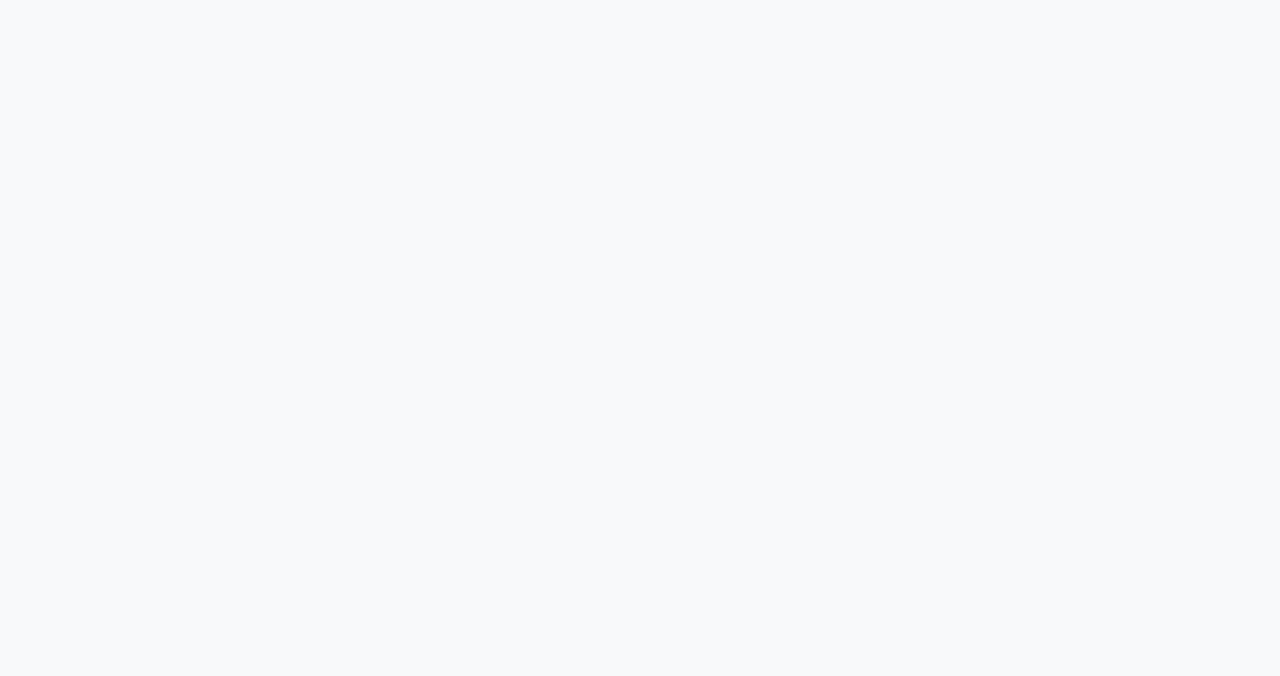
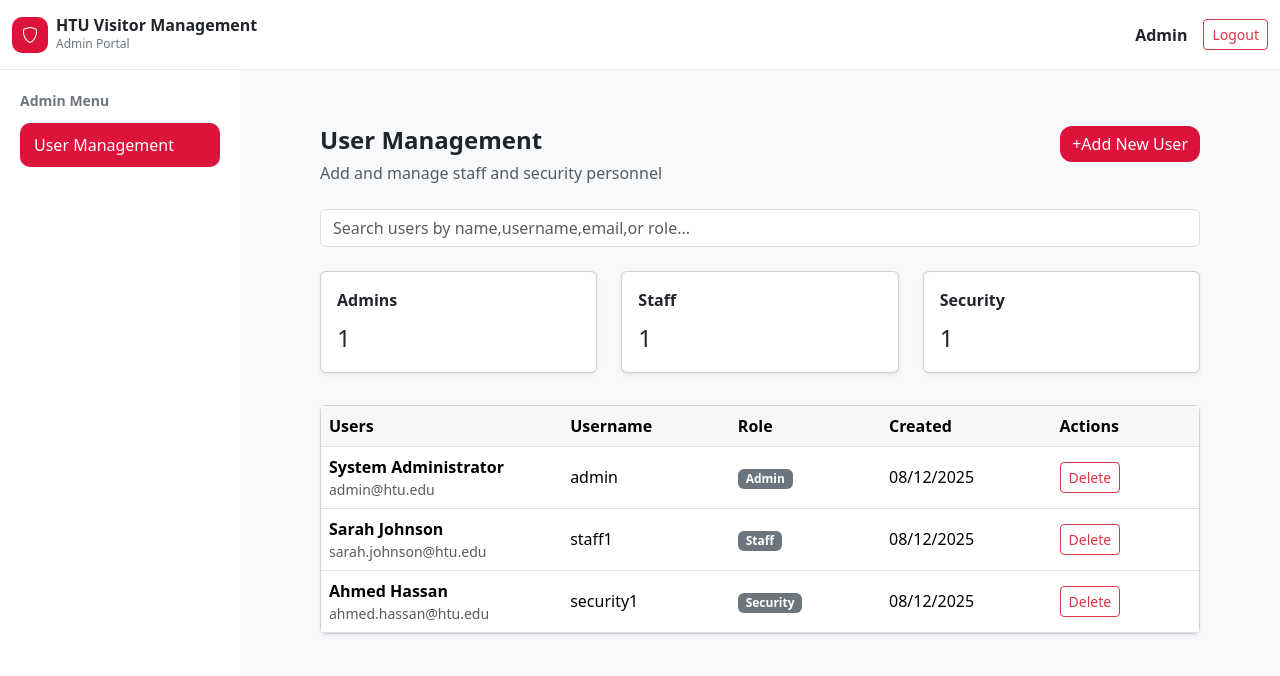
Before and after one commit to elshairaya/Final-FrontEnd, a React (Vite) app: page /admin in a window 1280 px wide. Before the commit this address had no page. Shown: the top 676 px of the page. Built offline with nearby package versions, Linux system fonts and the light colour scheme.

Commit message:
Admin dashboard is added

```diff
--- a/package.json
+++ b/package.json
@@ -13,6 +13,7 @@
     "bootstrap": "^5.3.8",
     "bootstrap-icons": "^1.13.1",
     "react": "^19.2.0",
+    "react-bootstrap": "^2.10.10",
     "react-dom": "^19.2.0",
     "react-router-dom": "^7.10.1"
   },
--- a/src/App.jsx
+++ b/src/App.jsx
@@ -1,13 +1,16 @@
 import { BrowserRouter, Routes, Route, Navigate } from "react-router-dom";
 
-import Login from "./Components/Login";
-
+import Login from "./pages/Login";
+import AdminDashboard from "./Pages/AdminDashboard";
 
 function App() {
   return (
     <BrowserRouter>
       <Routes>
-        <Route path="/" element={<Login />} />
+        <Route path="/login" element={<Login />} />
+        <Route path="/admin" element={<AdminDashboard />} />
+
+        <Route path="*" element={<Navigate to="/login" />} />
       </Routes>
     </BrowserRouter>
   );
--- /dev/null
+++ b/src/Components/Sidebar.jsx
@@ -0,0 +1,19 @@
+import { NavLink } from "react-router-dom";
+import "../Styles/Sidebar.css";
+
+const Sidebar=()=>{
+    return(
+      <div className="sidebar">
+        <div className="sidebar-title">Admin Menu</div>
+            <NavLink
+            to="/admin" className={({isActive}) =>
+            isActive ? "sidebar-link active": "sidebar-link"
+            }
+            >
+              User Management
+            </NavLink>
+      </div>
+
+    );
+}
+export default Sidebar;
--- /dev/null
+++ b/src/Components/TopNavbar.jsx
@@ -0,0 +1,35 @@
+import { Navbar, Container, Button } from "react-bootstrap";
+import "../Styles/TopNavbar.css";
+
+const TopNavbar = () => {
+  const loggedInUser = "Admin"; // later from backend
+
+  return (
+    <Navbar className="top-navbar" expand="lg">
+      <Container fluid className="d-flex align-items-center">
+
+        <div className="brand-block d-flex align-items-center gap-2">
+          <div className="logo-box">
+            <i className="bi bi-shield"></i>
+          </div>
+
+          <div className="brand-text">
+            <div className="system-title">HTU Visitor Management</div>
+            <div className="system-subtitle">Admin Portal</div>
+          </div>
+        </div>
+
+        <div className="ms-auto d-flex align-items-center gap-3">
+          <div className="user-name">{loggedInUser}</div>
+
+          <Button variant="outline-danger" size="sm">
+            Logout
+          </Button>
+        </div>
+
+      </Container>
+    </Navbar>
+  );
+};
+
+export default TopNavbar;
--- /dev/null
+++ b/src/Pages/AdminDashboard.jsx
@@ -0,0 +1,140 @@
+import TopNavbar from "../Components/TopNavbar";
+import Sidebar from "../Components/Sidebar";
+import { useState } from "react";
+
+
+import { Card, Table, Button, Form, Row, Col, Badge } from "react-bootstrap";
+import "../Styles/AdminDashboard.css";
+const AdminDashboard=()=>{
+      // Dummy users data (frontend only)
+const [users, setUsers] = useState([
+    {
+      name: "System Administrator",
+      email: "admin@htu.edu",
+      username: "admin",
+      role: "Admin",
+      created: "08/12/2025",
+    },
+    {
+      name: "Sarah Johnson",
+      email: "sarah.johnson@htu.edu",
+      username: "staff1",
+      role: "Staff",
+      created: "08/12/2025",
+    },
+    {
+      name: "Ahmed Hassan",
+      email: "ahmed.hassan@htu.edu",
+      username: "security1",
+      role: "Security",
+      created: "08/12/2025",
+    },
+  ]);
+  const handleDelete = (username) => {
+  const confirmDelete = window.confirm(
+    "Are you sure you want to delete this user?"
+  );
+
+  if (!confirmDelete) return;
+
+  setUsers((prevUsers) =>
+    prevUsers.filter((user) => user.username !== username)
+  );
+};
+
+    return(
+        <>
+        <TopNavbar/>
+        <div className="admin-dashboard">
+            <Sidebar/>
+            <main className="admin-content">
+  <div className="admin-inner px-3 px-md-4 px-lg-5 py-3 py-md-4">
+            <div className="admin-header">
+                <div>
+            <h4 className="fw-bold">User Management</h4>
+            <p className="text-muted mb-0">
+                Add and manage staff and security personnel
+            </p>
+            </div>
+            <Button variant="primary">
+                +Add New User
+            </Button>
+            </div>
+            <Form.Control
+            type="text"
+            placeholder="Search users by name,username,email,or role..."
+            className="mb-4"
+            />
+            <Row className="stats-row">
+                <Col md={4}>
+                <Card className="shadow-sm">
+                    <Card.Body>
+                        <div className="fw-semibold">Admins</div>
+                        <div className="fs-4 mt-2">1</div>
+                    </Card.Body>
+                </Card>
+                </Col>
+                <Col md={4}>
+                <Card className="shadow-sm">
+                    <Card.Body>
+                        <div className="fw-semibold">Staff</div>
+                        <div className="fs-4 mt-2">1</div>
+                    </Card.Body>
+                </Card>
+                </Col>
+                <Col md={4}>
+                <Card className="shadow-sm">
+                    <Card.Body>
+                        <div className="fw-semibold">Security</div>
+                        <div className="fs-4 mt-2">1</div>
+                    </Card.Body>
+                </Card>
+                </Col>
+            </Row>
+            <Card className="shadow-sm">
+                <Table hover responsive className="admin-table mb-0">
+                    <thead>
+                        <tr>
+                            <th>Users</th>
+                            <th>Username</th>
+                            <th>Role</th>
+                            <th>Created</th>
+                            <th>Actions</th>
+                        </tr>
+                    </thead>
+                    <tbody>
+                        {users.map((user, index)=>(
+                            <tr key={index}>
+                                <td>
+                                    <div className="fw-semibold">{user.name}</div>
+                                    <div className="text-muted small">{user.email}</div>
+                                </td>
+                                <td>{user.username}</td>
+                                <td>
+                                    <Badge bg="secondary">{user.role}</Badge>
+                                </td>
+                                <td>{user.created}</td>
+                                <td>
+                                    <Button
+  variant="outline-danger"
+  size="sm"
+  onClick={() => handleDelete(user.username)}
+>
+  Delete
+</Button>
+
+                                </td>
+                            </tr>
+                        ))}
+                    </tbody>
+                </Table>
+            </Card>
+            </div>
+            </main>
+
+        </div>
+
+        </>
+    );
+}
+export default AdminDashboard;
--- /dev/null
+++ b/src/Styles/AdminDashboard.css
@@ -0,0 +1,41 @@
+.admin-dashboard {
+    max-width: max-content;
+     width: 100vw;
+  max-width: 100%;
+  padding-left: 0;
+  padding-right: 0;
+  display: flex;
+  min-height: calc(100vh - 70px); /* below top navbar */
+}
+.admin-content {
+
+  padding: 32px;
+  flex: 1;
+  display: flex;
+  justify-content: center;
+}
+.admin-header {
+
+  display: flex;
+  justify-content: space-between;
+  align-items: flex-start;
+  margin-bottom: 24px;
+}
+
+.admin-header h4 {
+  margin-bottom: 6px;
+}
+.stats-row {
+  margin-bottom: 32px;
+}
+
+.admin-table td {
+       width: 100vw;
+  max-width: 100%;
+  padding-left: 0;
+  padding-right: 0;
+  vertical-align: middle;
+}
+.admin-table thead th {
+  background-color: #f7f7f7;
+}
--- /dev/null
+++ b/src/Styles/Sidebar.css
@@ -0,0 +1,32 @@
+.sidebar {
+  width: 240px;
+  padding: 20px;
+  background-color: #ffffff;
+}
+
+.sidebar-title {
+  font-size: 14px;
+  color: #6c757d;
+  margin-bottom: 12px;
+  font-weight: 600;
+}
+
+.sidebar-link {
+  display: block;
+  padding: 10px 14px;
+  border-radius: 10px;
+  color: #333;
+  margin-bottom: 6px;
+
+}
+
+.sidebar-link:hover {
+  background-color: #f7f7f7;
+  color: #000;
+}
+
+.sidebar-link.active {
+
+  background-color: crimson;
+  color: white;
+}
--- /dev/null
+++ b/src/Styles/TopNavbar.css
@@ -0,0 +1,37 @@
+.top-navbar {
+  height: 70px;
+  background: #fff;
+  border-bottom: 1px solid #eaeaea;
+
+}
+
+.user-name {
+  font-weight: 600;
+  font-size: 16px;
+
+}
+
+.logo-box {
+
+  width: 36px;
+  height: 36px;
+  border-radius: 10px;
+  background: crimson;
+  display: flex;
+  align-items: center;
+  justify-content: center;
+  color: white;
+}
+
+.system-title {
+
+  font-weight: 600;
+  line-height: 1.2;
+
+}
+
+.system-subtitle {
+
+  font-size: 12px;
+  color: #6c757d;
+}
--- a/src/Styles/global.css
+++ b/src/Styles/global.css
@@ -10,3 +10,10 @@ a {
   display: flex;
   min-height: 100vh;
 }
+html,body,
+#root{
+     width: 100vw;
+  max-width: 100%;
+  padding-left: 0;
+  padding-right: 0;
+}
--- a/src/main.jsx
+++ b/src/main.jsx
@@ -4,7 +4,8 @@ import './index.css'
 import App from './App.jsx'
 import "bootstrap/dist/css/bootstrap.min.css";
 import "bootstrap-icons/font/bootstrap-icons.css";
-import "./styles/global.css";
+import "./Styles/global.css";
+
 
 
 
```
Also changed, not shown: src/Pages/Login.jsx (renamed from src/Components/Login.jsx), 1 other file (tests, documents, lock files or other folders).
